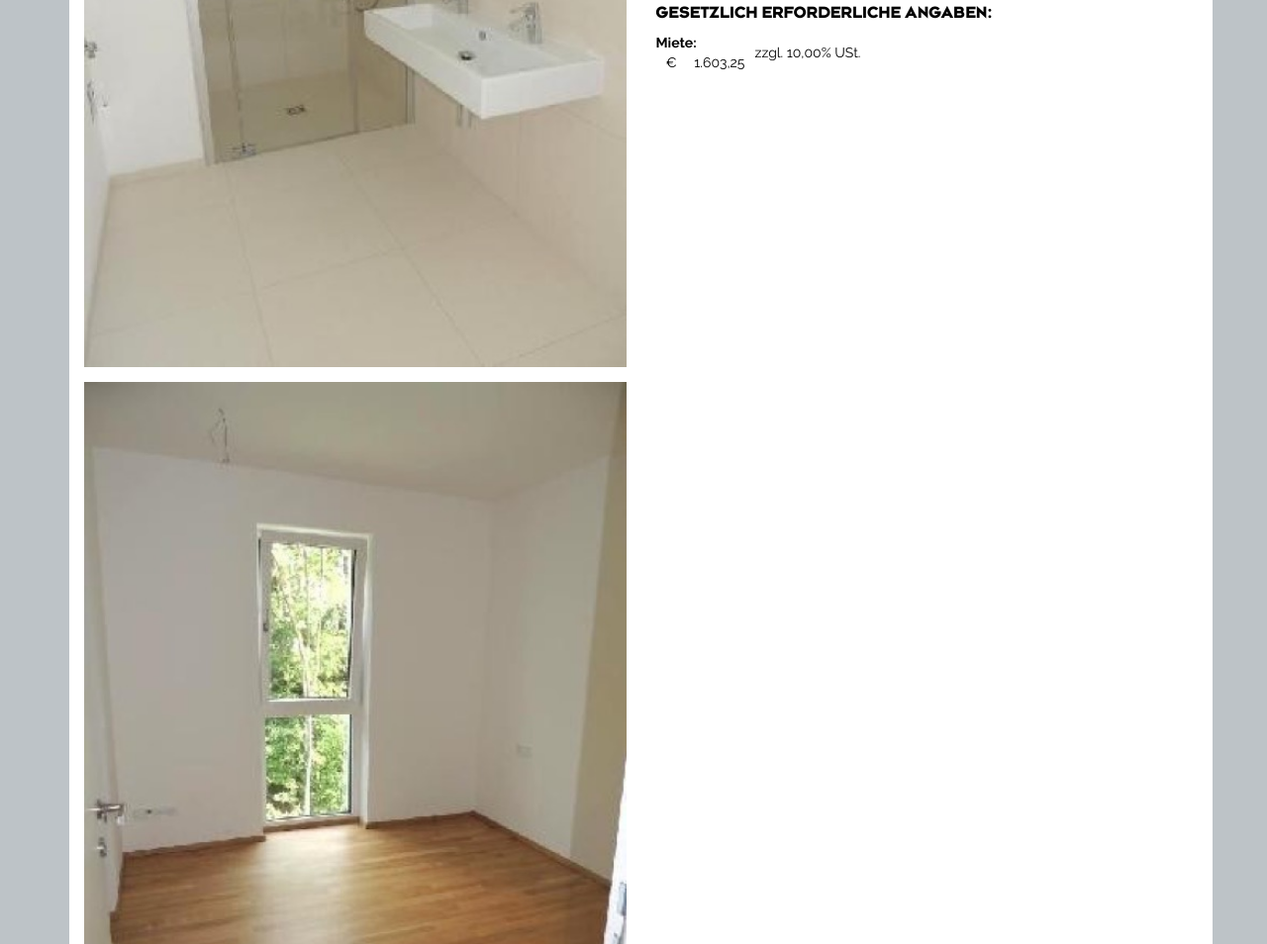
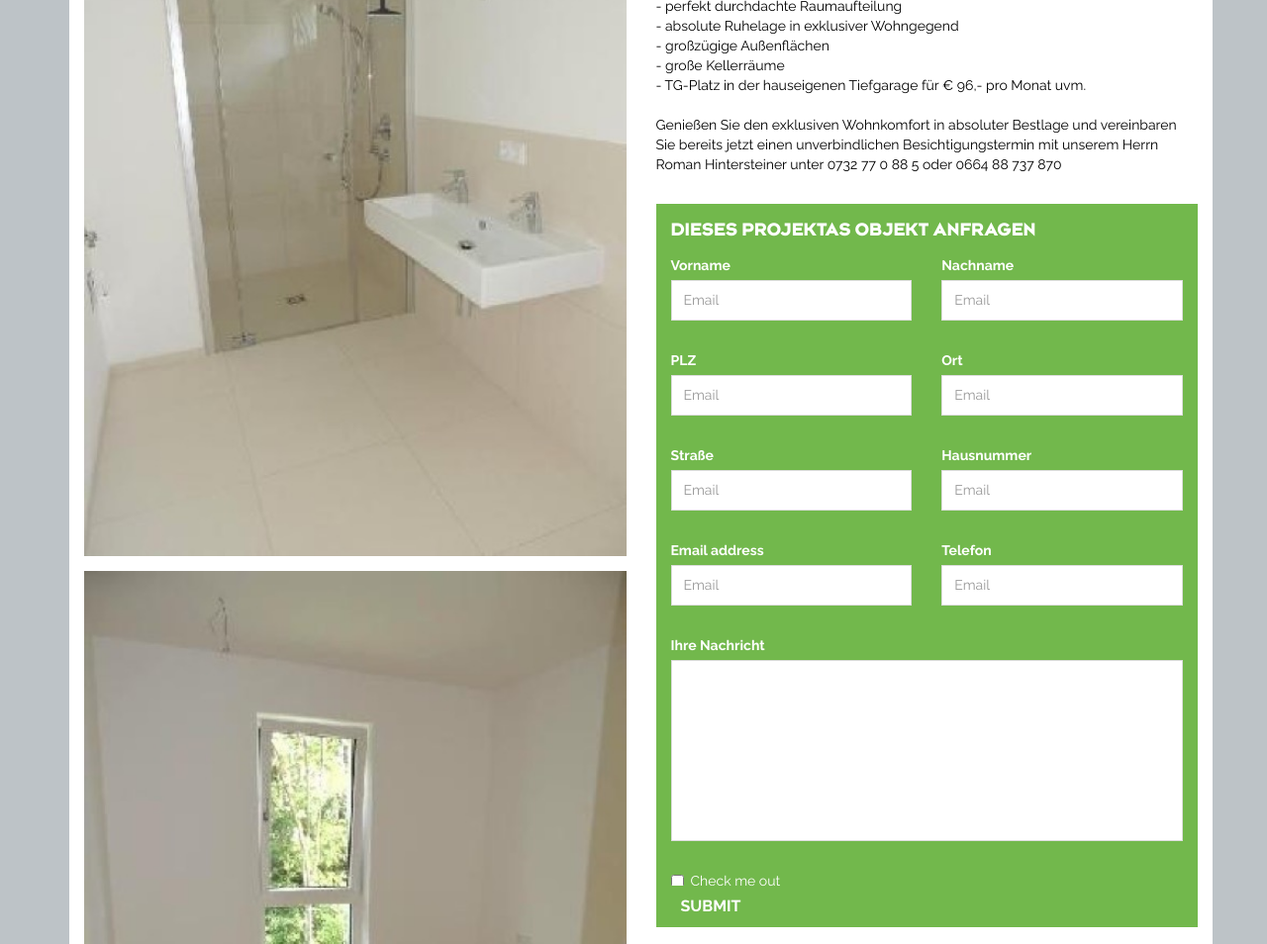
Before and after one commit to lukasrplus/projektas2, a plain HTML site: page object.html in a window 1280 px wide. Shown: the part 1366-2320 px from the top of the page at 99% size. Drawn offline with nearby package versions, Linux system fonts and the light colour scheme.

Commit message:
A new layout for a listing

```diff
--- a/css/results.css
+++ b/css/results.css
@@ -94,6 +94,14 @@ text-transform: uppercase;
   margin-bottom: 0px;
 }
 
+.listing_row h2 {
+  color: black;
+  text-transform: uppercase;
+  text-align: center;
+  padding: 25px 0px;
+  margin-bottom: 25px;
+}
+
 .detail_info_left {
   margin-top: 15px;
 }
@@ -165,3 +173,15 @@ dt small {
 .object_longtext {
   margin-top: 15px;
 }
+
+.contact_object_box {
+  background-color: #72b84c;
+  margin-top: 30px;
+    color: white;
+}
+
+.contact_object_box h3 {
+
+  font-size: 20px;
+  margin: 15px 0px;
+}
--- a/object.html
+++ b/object.html
@@ -98,8 +98,9 @@
 
 <div class="row listing_row" style="padding-top: 0px">
 
+        <h2>ERSTBEZUG ! Exklusive 6 Zimmerwohnung mit großer Sonnenterrasse</h2>
 
-        <div class="col-xs-6">
+        <div class="col-sm-6">
           <img src="images/bachlberg4.jpg" width="100%" style="margin-bottom: 15px;">
           <img src="images/bachlberg1.jpg" width="100%" style="margin-bottom: 15px;">
           <img src="images/bachlberg2.jpg" width="100%" style="margin-bottom: 15px;">
@@ -107,11 +108,10 @@
         </div>
 
 
-        <div class="col-xs-6">
+        <div class="col-sm-6">
 
           <div class="row object_headline">
             <div class="col-xs-12">
-              <h3>ERSTBEZUG ! Exklusive 6 Zimmerwohnung mit großer Sonnenterrasse</h3>
 
             <div class="row">
               <div class="col-sm-6">
@@ -205,9 +205,12 @@
             </div>
           </div>
 
-          <div class="row listing_row_buttons" style="margin-top: 10px;">
+          <div class="row listing_row_buttons" style="margin-top: 30px;">
             <div class="col-sm-12">
-              <button class="btn btn-default" style="width: 100%; height: 50px; font-size: 12px">DOWNLOAD EXPOSE</button>
+              <button class="btn btn-default" style="width: 100%; height: 60px; font-size: 12px; background-color: #c0392b; margin-bottom: 30px;">DOWNLOAD EXPOSE</button>
+            </div>
+            <div class="col-sm-12">
+              <button class="btn btn-default" style="width: 100%; height: 60px; font-size: 12px">BESICHTIGUNG VEREINBAREN</button>
             </div>
           </div>
 
@@ -254,7 +257,7 @@
                     jetzt einen unverbindlichen Besichtigungstermin mit unserem Herrn Roman Hintersteiner unter 0732 77 0 88 5 oder 0664 88 737 870
                 </p>
 
-                <h3 style="margin-top: 15px;">GESETZLICH ERFORDERLICHE ANGABEN:</h3>
+<!--                 <h3 style="margin-top: 15px;">GESETZLICH ERFORDERLICHE ANGABEN:</h3>
                 <table>
                   <tr>
                   <td><div><b>Miete: </b></div>
@@ -262,7 +265,79 @@
                     <td>zzgl. 10,00% USt.</td>
 
                     </tr>
-                </table>
+                </table> -->
+
+
+                <div class="col-sm-12 contact_object_box">
+                  <h3>DIESES PROJEKTAS OBJEKT ANFRAGEN</h3>
+                      <form>
+
+                      <div class="row">
+                        <div class="col-sm-6">
+
+                          <div class="form-group">
+                            <label for="">Vorname</label>
+                            <input type="text" class="form-control" id="" placeholder="Email">
+                          </div>
+
+                          <div class="form-group">
+                            <label for="">PLZ</label>
+                            <input type="text" class="form-control" id="" placeholder="Email">
+                          </div>
+
+                         <div class="form-group">
+                          <label for="">Straße</label>
+                          <input type="text" class="form-control" id="" placeholder="Email">
+                        </div>
+
+                        <div class="form-group">
+                          <label for="">Email address</label>
+                          <input type="email" class="form-control" id="" placeholder="Email">
+                        </div>
+
+                        </div>
+
+                        <div class="col-sm-6">
+                          <div class="form-group">
+                            <label for="">Nachname</label>
+                            <input type="text" class="form-control" id="" placeholder="Email">
+                          </div>
+
+                          <div class="form-group">
+                            <label for="">Ort</label>
+                            <input type="text" class="form-control" id="" placeholder="Email">
+                          </div>
+
+                          <div class="form-group">
+                            <label for="">Hausnummer</label>
+                            <input type="text" class="form-control" id="" placeholder="Email">
+                          </div>
+
+                          <div class="form-group">
+                            <label for="">Telefon</label>
+                            <input type="text" class="form-control" id="" placeholder="Email">
+                          </div>
+                        </div>
+                      </div>
+
+
+
+                        <div class="form-group">
+                          <label for="">Ihre Nachricht</label>
+                          <textarea class="form-control" rows="5" id="comment"></textarea>
+                        </div>
+
+
+
+                        <div class="checkbox">
+                          <label>
+                            <input type="checkbox"> Check me out
+                          </label>
+                        </div>
+                        <button type="submit" class="btn btn-default">Submit</button>
+                      </form>
+                </div>
+
             </div>
           </div>
 
```
